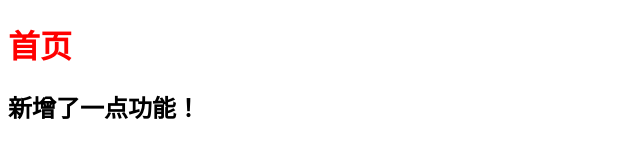
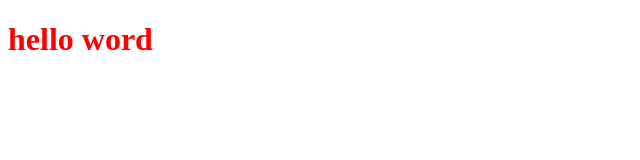
Before and after one commit to zhonganeng/Apple, a plain HTML site: page index.html in a window 1280 px wide. Shown: the whole page, without its empty margins (0-640 px from the left). Drawn offline with Linux system fonts and the light colour scheme.

Commit message:
你好世界！

```diff
--- a/index.html
+++ b/index.html
@@ -7,7 +7,6 @@
     <link rel="stylesheet" href="css/index.css">
 </head>
 <body>
-    <h1>首页</h1>
-    <h2>新增了一点功能！</h2>
+    <h1>hello word</h1>
 </body>
 </html>
```
